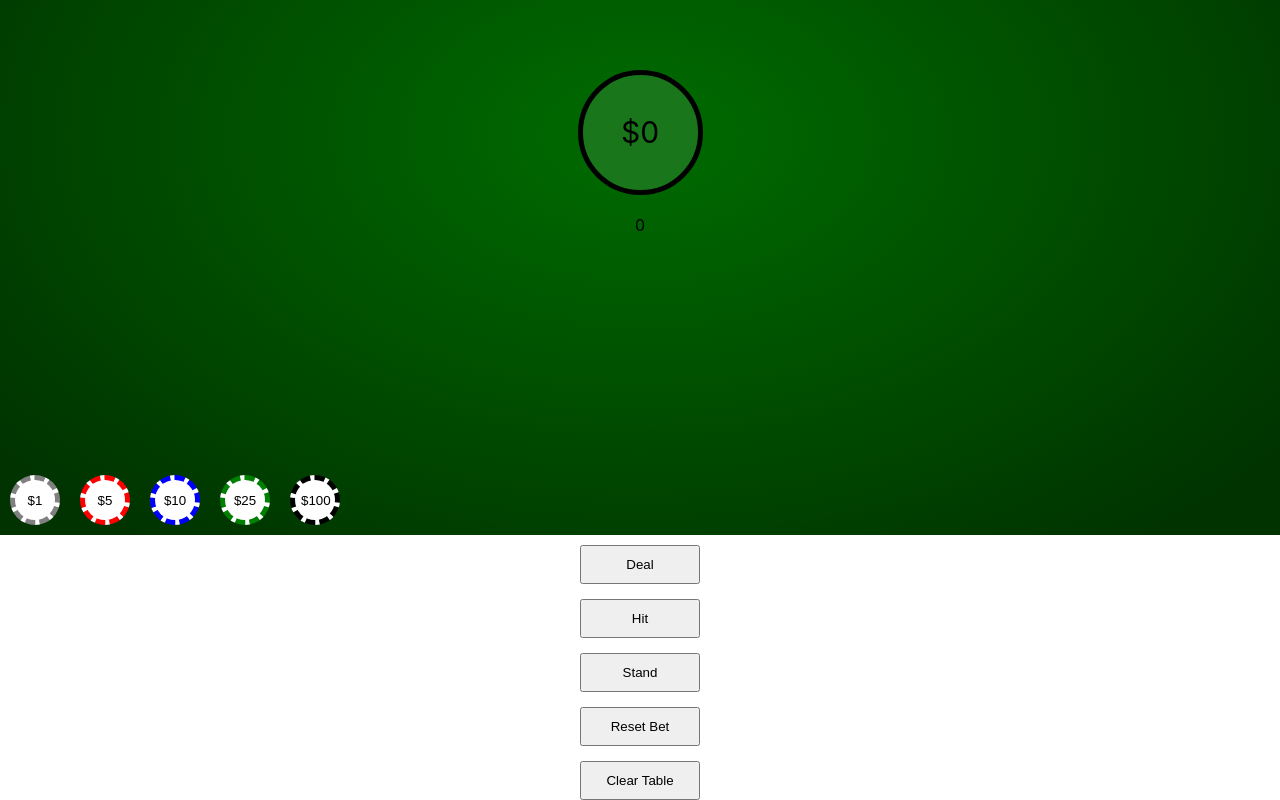
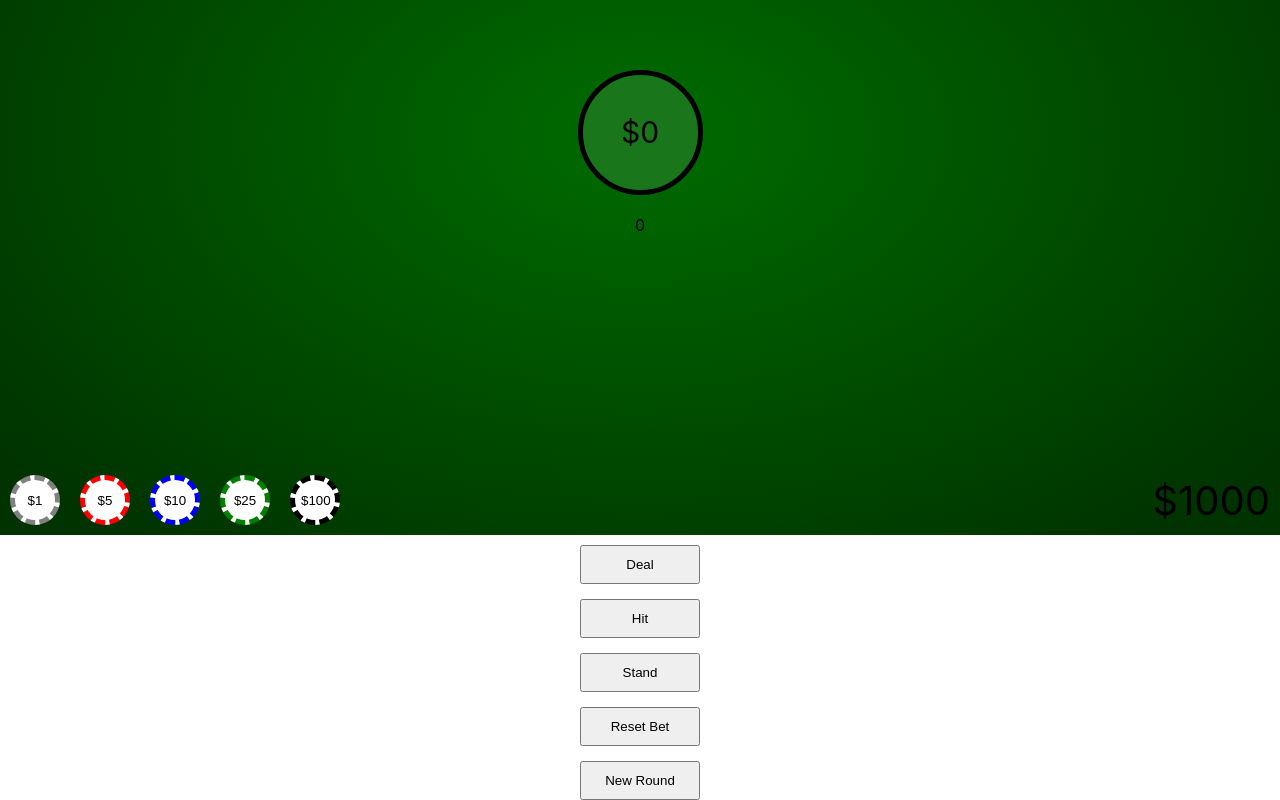
Before and after one commit to eduardmirzoyan/Blackjack, a React (Create React App) app: page /game in a window 1280 px wide. Shown: the part 265-1065 px from the top of the page. Built offline with nearby package versions, Linux system fonts and the light colour scheme.

Commit message:
Added functionality to buttons such as making them disabled as the round starts. Fixed bet system to give money on win. Game now checks and cares about who busts

```diff
--- a/src/pages/Game.jsx
+++ b/src/pages/Game.jsx
@@ -66,6 +66,15 @@ const ChipTracker = styled.div({
     bottom: 0,
 })
 
+const PlayerBalance = styled.div({
+    position: 'absolute',
+    bottom: 0,
+    right: 0,
+    margin: 0,
+    padding: 10,
+    fontSize: 40,
+})
+
 const Chip = styled.button( {
     color: 'black',
     backgroundColor: 'white',
@@ -120,12 +129,11 @@ const Table = (props) => {
     return (
         <TableFelt>
             <DealerSection>
-
                 {props.dealerCards.map((card, idx) => (
-                    <Card suit={card.suit} rank={card.rank} revealed={(idx === 0) ? false : true} key={idx} />
+                    <Card suit={card.suit} rank={card.rank} revealed={(idx === 0) ? ((props.playerBusted || props.dealerBusted) ? true : false) : true} key={idx} />
                 ))}
 
-                <p style={{margin: 0}}>{ ((dealerTotal() > 21) ? 'BUST' : dealerTotal()) }</p>
+                <p style={{margin: 0}}>{ (props.dealerBusted ? 'BUST' : dealerTotal()) } </p>
             </DealerSection>
 
             <div css={betStyle}>
@@ -135,19 +143,18 @@ const Table = (props) => {
             </div>
 
             <PlayerSection>
-
                 {props.playerCards.map( (card, idx) => (
                     <Card suit={card.suit} rank={card.rank} revealed={true} key={idx} />
                 ))}
 
-                <p style={{margin: 0}}>{ ((playerTotal() > 21) ? 'BUST' : playerTotal()) }</p>
+                <p style={{margin: 0}}>{ (props.playerBusted ? 'BUST' : playerTotal()) }</p>
             </PlayerSection>
 
-            <ActionButton onClick={props.dealCards}>Deal</ActionButton>
-            <ActionButton onClick={props.hit} disabled={(playerTotal() > 21 ? true : false )}>Hit</ActionButton>
-            <ActionButton onClick={props.stand} disabled={(dealerTotal() > 21 ? true : false )}>Stand</ActionButton>
-            <ActionButton onClick={props.resetBet}>Reset Bet</ActionButton>
-            <ActionButton onClick={props.clearTable}>Clear Table</ActionButton>
+            <ActionButton onClick={props.dealCards} disabled={props.roundStarted}>Deal</ActionButton>
+            <ActionButton onClick={props.hit} disabled={props.playerBusted || props.dealerBusted}>Hit</ActionButton>
+            <ActionButton onClick={props.stand} disabled={(props.dealerBusted ? true : false)}>Stand</ActionButton>
+            <ActionButton onClick={props.resetBet} disabled={props.roundStarted}>Reset Bet</ActionButton>
+            <ActionButton onClick={props.clearTable}>New Round</ActionButton>
 
             <ChipTracker>
                 <Chip onClick={() => (props.raiseBet(1))} color={'gray'}>$1</Chip>
@@ -157,6 +164,10 @@ const Table = (props) => {
                 <Chip onClick={() => (props.raiseBet(100))} color={'black'}>$100</Chip>
             </ChipTracker>
 
+            <PlayerBalance>
+                ${props.balance}
+            </PlayerBalance>
+
         </TableFelt>
     );
 }
@@ -164,13 +175,18 @@ const Table = (props) => {
 
 class Game extends Component {
 
-
     state = {
         currentBet: 0,
         currentDeck: new Deck(),
         currentPlayerCards: [],
         currentDealerCards: [],
-        needsShuffle: false,
+        currentPlayerBalance: 1000,
+
+        roundStarted: false,
+        playerBusted: false,
+        dealerBusted: false,
+
+        playersTurn: true,
     };
 
     raiseBet = (value) => {
@@ -182,10 +198,20 @@ class Game extends Component {
     resetBet = () => {
         this.setState({
             currentBet: 0,
+            roundStarted: false,
         });
     }
 
     dealCards = () => {
+
+        if(this.state.currentBet > 0) {
+            if(this.state.currentBet > this.state.currentPlayerBalance){
+                alert("You do not have enough money.");
+                return;
+            }
+            this.setState({
+                roundStarted: true,
+            });
             this.addCard('p', 2);
             this.addCard('h', 2);
 
@@ -194,6 +220,10 @@ class Game extends Component {
                     currentDeck: new Deck(),
                 })
             }
+        } else {
+            alert("You must place a bet before playing.");
+        }
+
     };
 
     hit = () => {
@@ -208,6 +238,9 @@ class Game extends Component {
         this.setState({
             currentPlayerCards: [],
             currentDealerCards: [],
+            roundStarted: false,
+            playerBusted: false,
+            dealerBusted: false,
         });
     }
 
@@ -216,22 +249,49 @@ class Game extends Component {
             for (let i = 0; i < amount; i++) {
                 this.setState((prevState) => ({
                    currentPlayerCards: prevState.currentPlayerCards.concat( prevState.currentDeck.getCard())
-                }));
+                }), () => ( this.checkPlayerBust(this.state.currentPlayerCards)) );
+                // Callback ^^^
             }
         }
         if(user === 'h'){
             for (let i = 0; i < amount; i++) {
                 this.setState((prevState) => ({
                     currentDealerCards: prevState.currentDealerCards.concat( prevState.currentDeck.getCard())
+                }), () => ( this.checkDealerBust(this.state.currentDealerCards)) );
+            }
+        }
+    }
+
+    checkPlayerBust(array) {
+        let total = 0;
+        for (let i = 0; i < array.length; i++) {
+            total += array[i].rank;
+        }
+        if(total > 21){
+            this.setState((prevState) => ({
+                playerBusted: true,
+                currentPlayerBalance: prevState.currentPlayerBalance - prevState.currentBet,
             }));
         }
+    }
+
+    checkDealerBust(array) {
+        let total = 0;
+        for (let i = 0; i < array.length; i++) {
+            total += array[i].rank;
+        }
+        if(total > 21){
+            this.setState((prevState) => ({
+                dealerBusted: true,
+                currentPlayerBalance: prevState.currentPlayerBalance + prevState.currentBet,
+            }));
         }
     }
 
     render() {
         return (
             <div>
-                <Table clearTable={this.clearTable} hit={this.hit} stand={this.stand} dealCards={this.dealCards} currentBet={this.state.currentBet} resetBet={this.resetBet} raiseBet={this.raiseBet} dealerCards={this.state.currentDealerCards} playerCards={this.state.currentPlayerCards} />
+                <Table dealerBusted={this.state.dealerBusted} playerBusted={this.state.playerBusted} roundStarted={this.state.roundStarted} balance={this.state.currentPlayerBalance} clearTable={this.clearTable} hit={this.hit} stand={this.stand} dealCards={this.dealCards} currentBet={this.state.currentBet} resetBet={this.resetBet} raiseBet={this.raiseBet} dealerCards={this.state.currentDealerCards} playerCards={this.state.currentPlayerCards} />
             </div>
         );
     }
```
Lines whose indentation alone changed are shown as unchanged.
